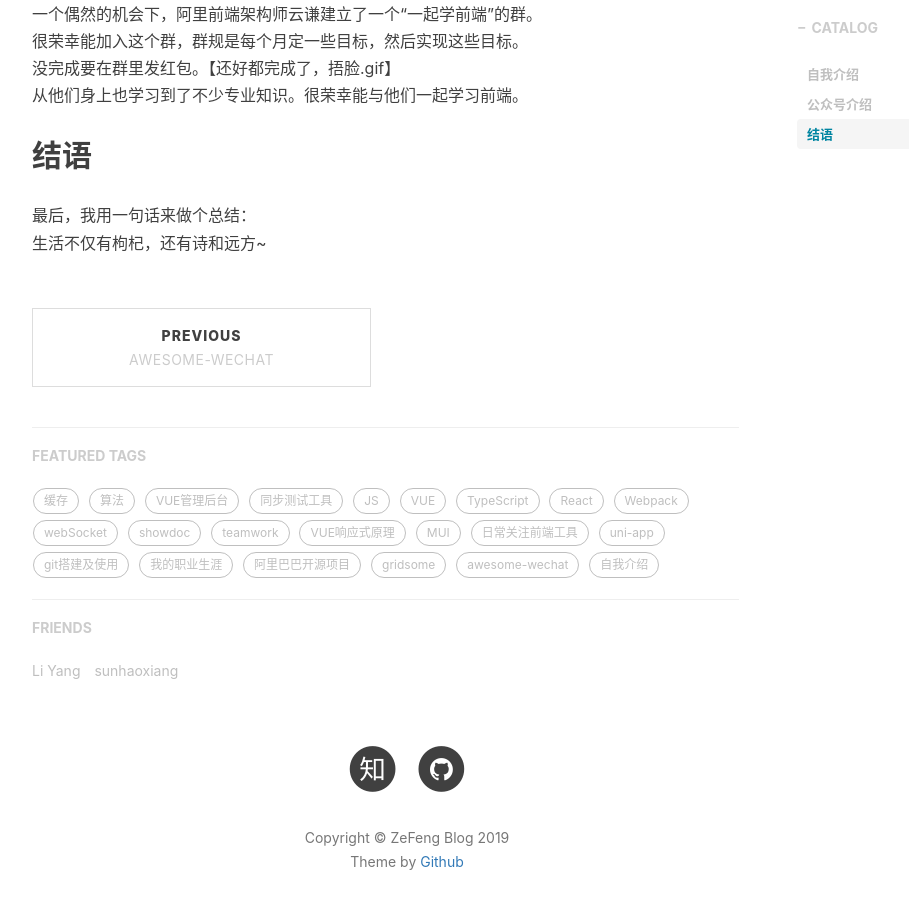
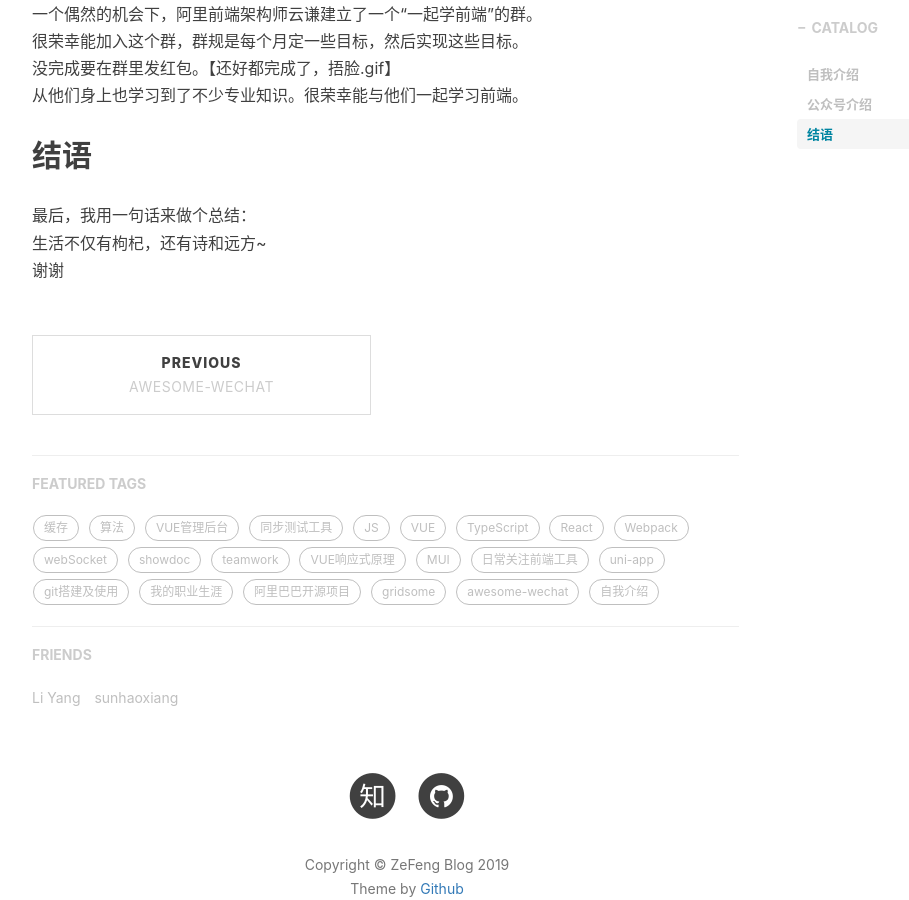
Before and after one commit to 00feng00/00feng00.github.io, a Jekyll site: the page built from _posts/2019-03-21-my_introduction.markdown, in a window 1280 px wide and 900 px high, scrolled down 1688 px. Shown: the whole window, without its empty margins (233-1142 px from the left). Built offline with Jekyll 4.4.1, drawn with Linux system fonts in a browser that asks for light colours; nearby versions of some CDN libraries; comment, search, counter and statistics services are not loaded.

Commit message:
Update 2019-03-21-my_introduction.markdown

```diff
--- a/_posts/2019-03-21-my_introduction.markdown
+++ b/_posts/2019-03-21-my_introduction.markdown
@@ -45,3 +45,4 @@ tags:
 ## 结语
 最后，我用一句话来做个总结：<br>
 生活不仅有枸杞，还有诗和远方~<br>
+谢谢<br>
```
